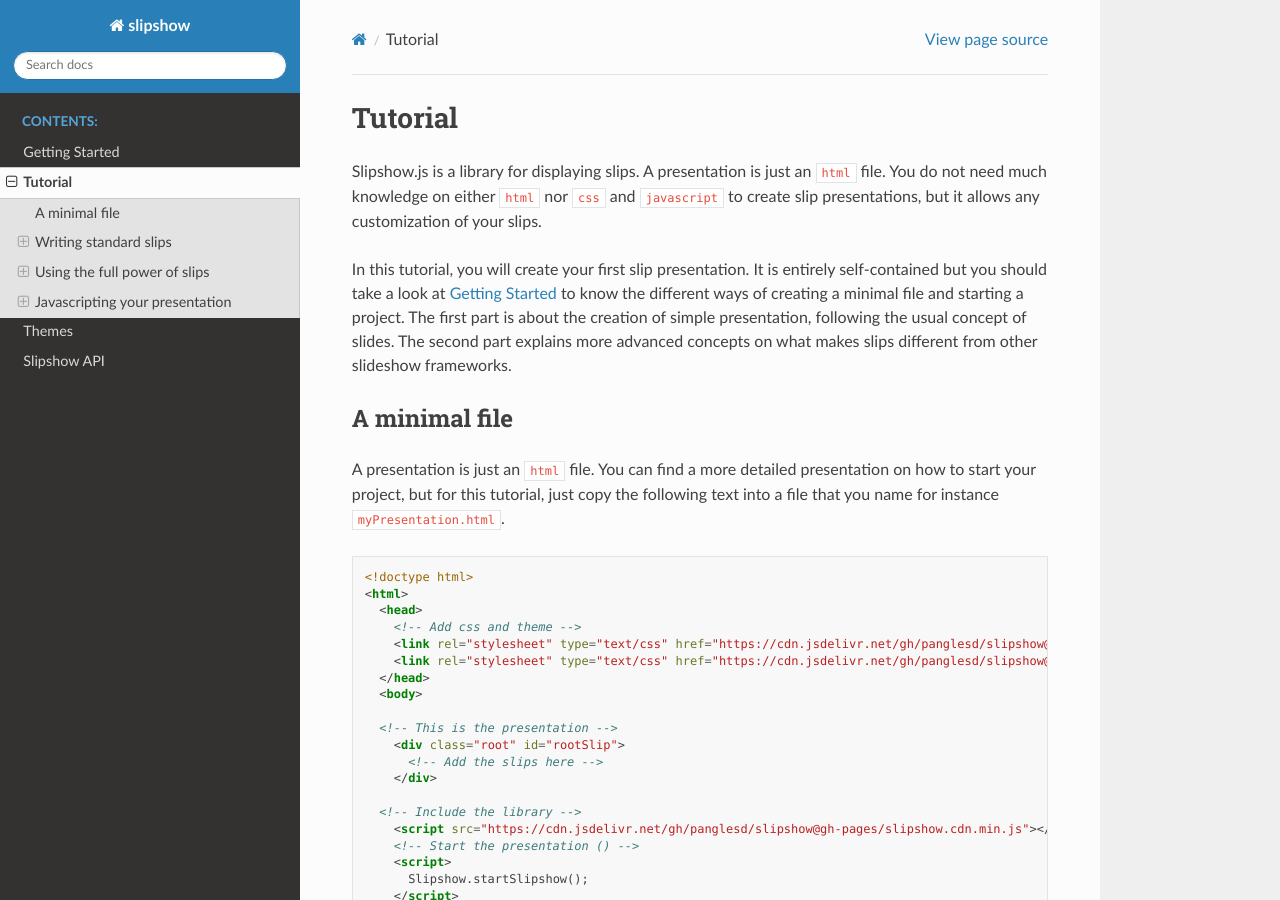
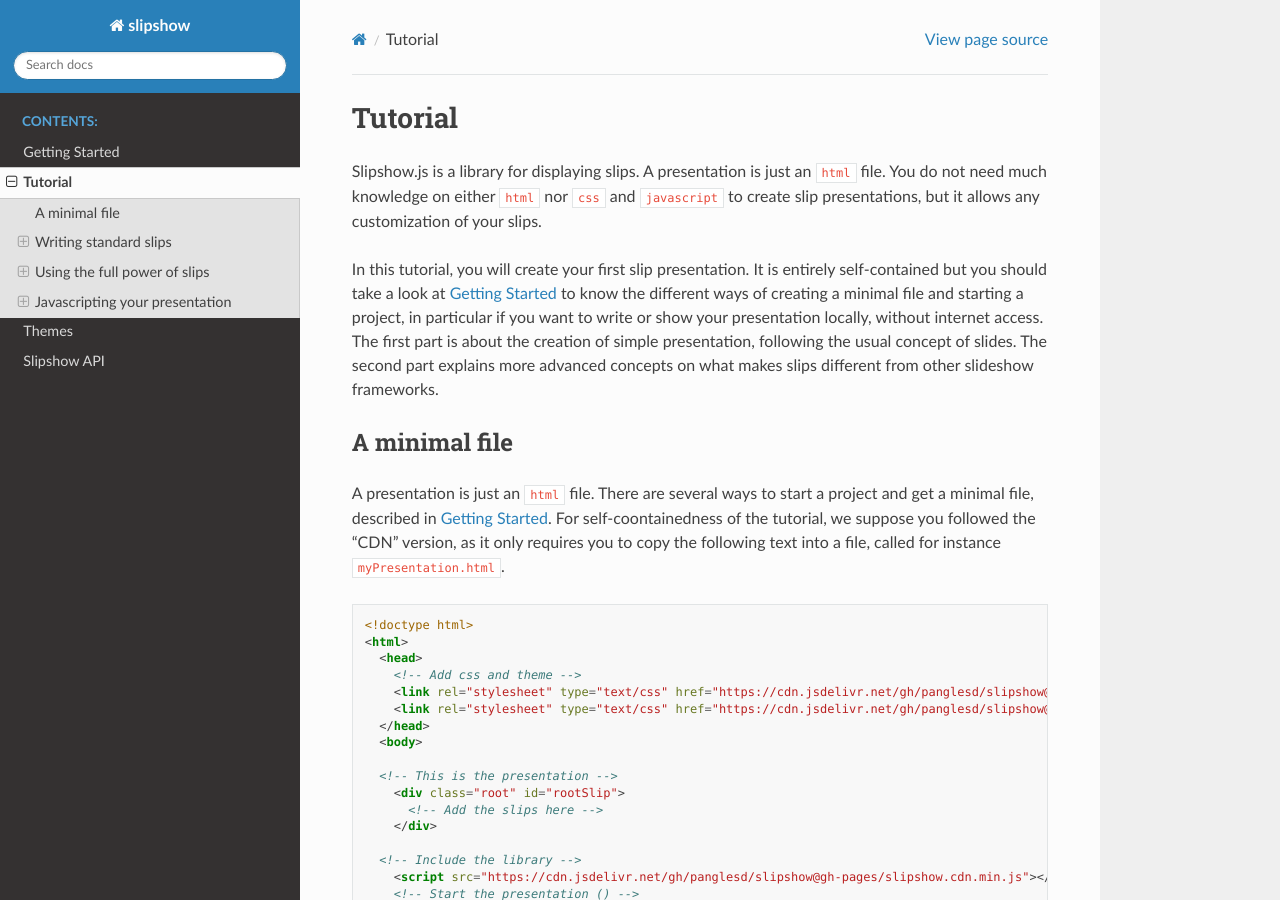
Before and after one commit to panglesd/slipshow, a Sphinx documentation site: the page built from docs/tutorial.rst, in a window 1280 px wide and 900 px high. Built offline with Sphinx 7.4.7 and the Read the Docs theme 2.0.0, drawn with Linux system fonts in a browser that asks for light colours; pages that are not in the unit, such as notebooks, are missing from menus.

Commit message:
FAQ and tuto

```diff
--- a/docs/index.rst
+++ b/docs/index.rst
@@ -16,6 +16,7 @@
    tutorial
    themes
    listAttributes
+   faq
 
 ..
    Indices and tables
--- a/docs/tutorial.rst
+++ b/docs/tutorial.rst
@@ -5,7 +5,7 @@
 
 Slipshow.js is a library for displaying slips. A presentation is just an ``html`` file. You do not need much knowledge on either ``html`` nor ``css`` and ``javascript`` to create slip presentations, but it allows any customization of your slips.
 
-In this tutorial, you will create your first slip presentation. It is entirely self-contained but you should take a look at :ref:`getting-started` to know the different ways of creating a minimal file and starting a project. The first part is about the creation of simple presentation, following the usual concept of slides. The second part explains more advanced concepts on what makes slips different from other slideshow frameworks.
+In this tutorial, you will create your first slip presentation. It is entirely self-contained but you should take a look at :ref:`getting-started` to know the different ways of creating a minimal file and starting a project, in particular if you want to write or show your presentation locally, without internet access. The first part is about the creation of simple presentation, following the usual concept of slides. The second part explains more advanced concepts on what makes slips different from other slideshow frameworks.
 
 ..
    Writing slips should not differ too much from writing beamer presentation, when not using any of the advanced functionalities: there an delimiters for . The syntax is different, and there are
@@ -18,7 +18,7 @@
 A minimal file
 ---------------------------
 
-A presentation is just an ``html`` file. You can find a more detailed presentation on how to start your project, but for this tutorial, just copy the following text into a file that you name for instance ``myPresentation.html``.
+A presentation is just an ``html`` file. There are several ways to start a project and get a minimal file, described in :ref:`getting-started`. For self-coontainedness of the tutorial, we suppose you followed the "CDN" version, as it only requires you to copy the following text into a file, called for instance ``myPresentation.html``.
 
 ..
    The minimal example of a slip presentation still need to include both the css and the javascript. Either you have the files locally, or you include them from a CDN, a "Content Delivery Network". In the second option, a minimal file looks like the following:
```
